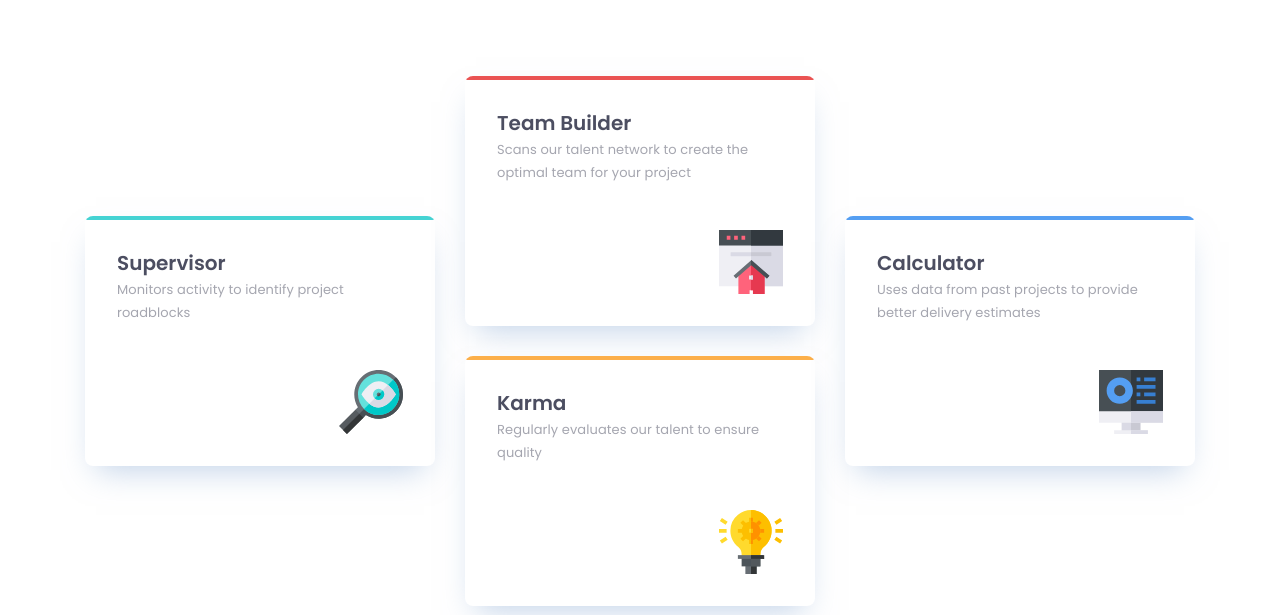
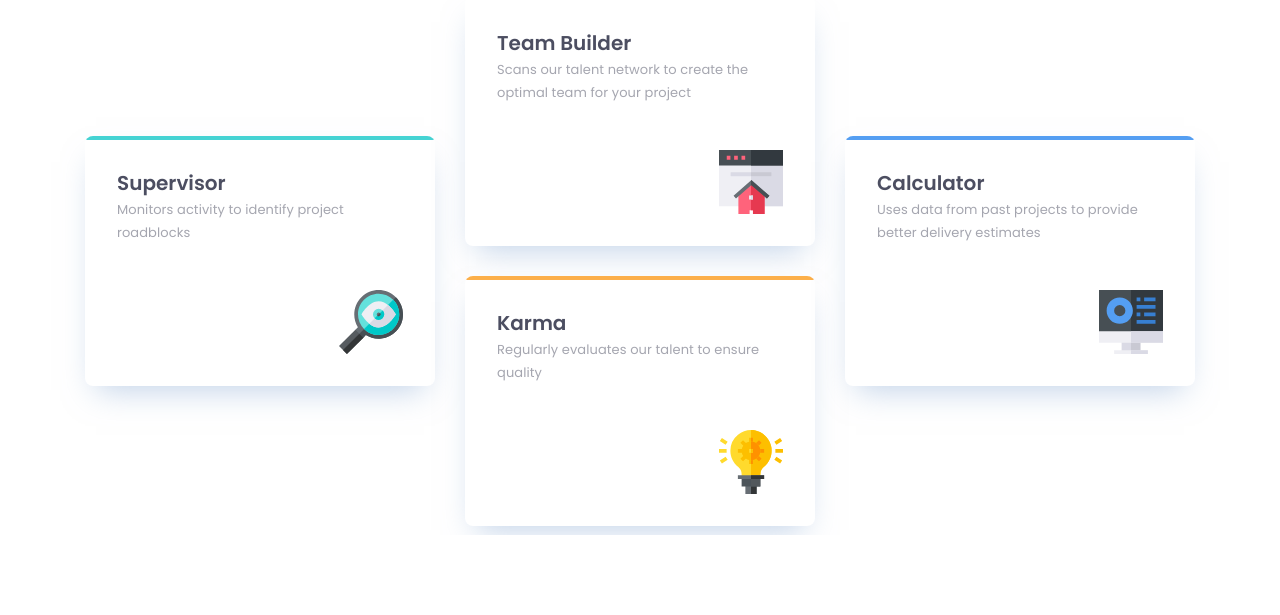
Before and after one commit to Abedalrhmanrizk/Four-card-feature-section, a plain HTML site: page index.html in a window 1280 px wide. Shown: the part 265-880 px from the top of the page. After the commit the page ends 800 px from the top, so only its background shows below. Drawn offline with Linux system fonts and the light colour scheme.

Commit message:
edite style file

```diff
--- a/style.css
+++ b/style.css
@@ -82,10 +82,9 @@ body {
   font-size: 1.5rem;
   font-family: var(--main-font);
   display: grid;
-  margin-top: 8rem;
-  margin-bottom: 8rem;
+
   place-items: center;
-  color: var(--Very-Dark-Blue);
+  color: var(--Very-Light-Gray);
 }
 
 header {
@@ -123,7 +122,9 @@ header p {
   opacity: 0.5;
   margin-bottom: 6.4rem;
 }
-
+section .contaniner {
+  max-width: 1110px;
+}
 section .contaniner div {
   max-width: 350px;
 
```
